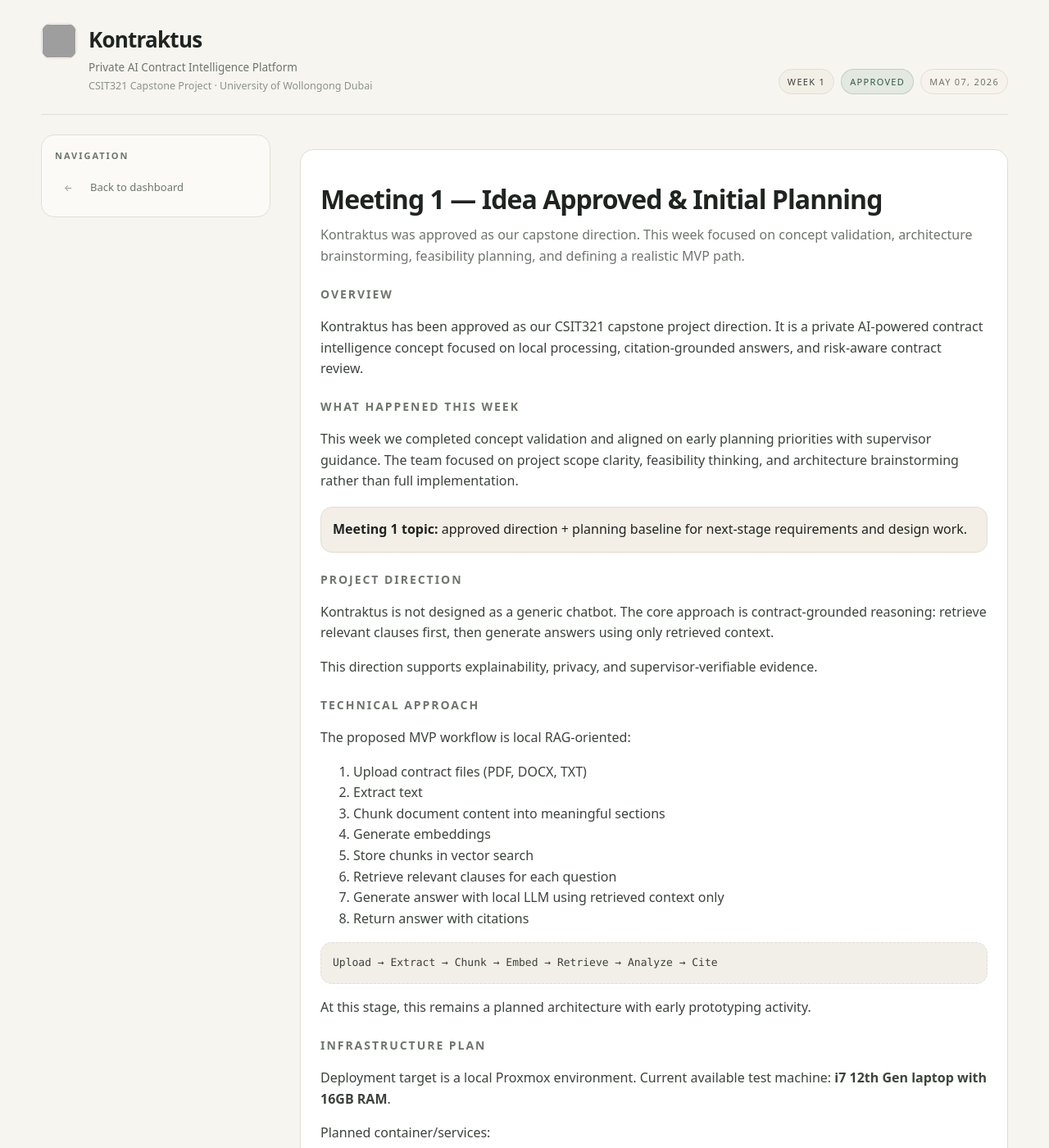
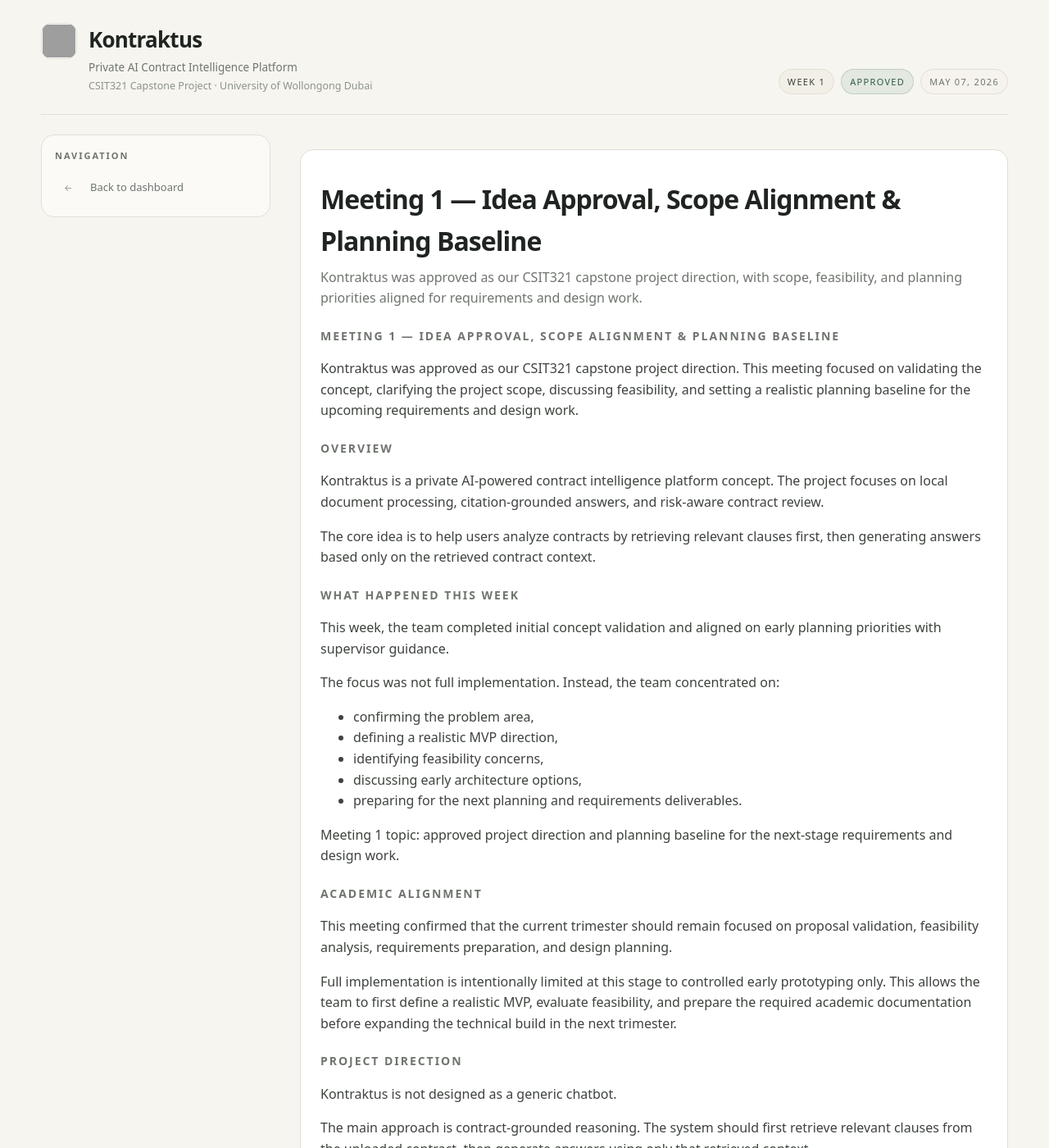
Before and after one commit to kontraktus/logo, a Jekyll site: the page built from _posts/2026-05-07-week-1-kontraktus-approved.md, in a window 1280 px wide and 1400 px high. Shown: the whole window at 82% size. Built offline with Jekyll 4.4.1, drawn with Linux system fonts in a browser that asks for light colours; some of the changed text lies outside the part shown; grey boxes are pictures that could not be loaded.

Commit message:
Meeting 1 post

```diff
--- a/_posts/2026-05-07-week-1-kontraktus-approved.md
+++ b/_posts/2026-05-07-week-1-kontraktus-approved.md
@@ -1,84 +1,103 @@
 ---
 layout: post
-title: "Meeting 1 — Idea Approved & Initial Planning"
+title: "Meeting 1 — Idea Approval, Scope Alignment & Planning Baseline"
 date: 2026-05-07
 week: 1
 status: "Approved"
 tags: [Capstone, AI, Contracts, RAG, Local AI]
-summary: "Kontraktus was approved as our capstone direction. This week focused on concept validation, architecture brainstorming, feasibility planning, and defining a realistic MVP path."
+summary: "Kontraktus was approved as our CSIT321 capstone project direction, with scope, feasibility, and planning priorities aligned for requirements and design work."
 ---
+
+## Meeting 1 — Idea Approval, Scope Alignment & Planning Baseline
+
+Kontraktus was approved as our CSIT321 capstone project direction. This meeting focused on validating the concept, clarifying the project scope, discussing feasibility, and setting a realistic planning baseline for the upcoming requirements and design work.
 
 ## Overview
 
-Kontraktus has been approved as our CSIT321 capstone project direction.
-It is a private AI-powered contract intelligence concept focused on local processing, citation-grounded answers, and risk-aware contract review.
+Kontraktus is a private AI-powered contract intelligence platform concept. The project focuses on local document processing, citation-grounded answers, and risk-aware contract review.
+
+The core idea is to help users analyze contracts by retrieving relevant clauses first, then generating answers based only on the retrieved contract context.
 
 ## What Happened This Week
 
-This week we completed concept validation and aligned on early planning priorities with supervisor guidance.
-The team focused on project scope clarity, feasibility thinking, and architecture brainstorming rather than full implementation.
+This week, the team completed initial concept validation and aligned on early planning priorities with supervisor guidance.
 
-<div class="callout">
-<strong>Meeting 1 topic:</strong> approved direction + planning baseline for next-stage requirements and design work.
-</div>
+The focus was not full implementation. Instead, the team concentrated on:
+
+- confirming the problem area,
+- defining a realistic MVP direction,
+- identifying feasibility concerns,
+- discussing early architecture options,
+- preparing for the next planning and requirements deliverables.
+
+Meeting 1 topic: approved project direction and planning baseline for the next-stage requirements and design work.
+
+## Academic Alignment
+
+This meeting confirmed that the current trimester should remain focused on proposal validation, feasibility analysis, requirements preparation, and design planning.
+
+Full implementation is intentionally limited at this stage to controlled early prototyping only. This allows the team to first define a realistic MVP, evaluate feasibility, and prepare the required academic documentation before expanding the technical build in the next trimester.
 
 ## Project Direction
 
 Kontraktus is not designed as a generic chatbot.
-The core approach is contract-grounded reasoning:
-retrieve relevant clauses first, then generate answers using only retrieved context.
 
-This direction supports explainability, privacy, and supervisor-verifiable evidence.
+The main approach is contract-grounded reasoning. The system should first retrieve relevant clauses from the uploaded contract, then generate answers using only that retrieved context.
 
-## Technical Approach
+This direction supports:
 
-The proposed MVP workflow is local RAG-oriented:
+- explainability,
+- privacy,
+- citation-based evidence,
+- supervisor-verifiable outputs,
+- reduced hallucination risk.
 
-1. Upload contract files (PDF, DOCX, TXT)
-2. Extract text
-3. Chunk document content into meaningful sections
-4. Generate embeddings
-5. Store chunks in vector search
-6. Retrieve relevant clauses for each question
-7. Generate answer with local LLM using retrieved context only
-8. Return answer with citations
+## Initial Technical Direction
 
-<div class="diagram">
+The proposed MVP is based on a local RAG-oriented workflow:
+
 Upload → Extract → Chunk → Embed → Retrieve → Analyze → Cite
-</div>
 
-At this stage, this remains a planned architecture with early prototyping activity.
+At this stage, this is a planned architecture and feasibility direction, not a completed implementation.
 
-## Infrastructure Plan
+The goal is to determine whether a local AI workflow can realistically support contract Q&A, clause retrieval, and basic risk identification within the project timeline and available hardware.
 
-Deployment target is a local Proxmox environment.
-Current available test machine: <strong>i7 12th Gen laptop with 16GB RAM</strong>.
+## Initial Infrastructure Plan
 
-Planned container/services:
+The expected deployment target is a local Proxmox-based environment.
 
-- <strong>kontraktus-ai</strong> — local AI services (Ollama, Python, LangChain/LlamaIndex, ChromaDB)
-- <strong>kontraktus-web</strong> — upload and Q/A interface with citations/risk display
-- <strong>kontraktus-docs</strong> — optional Paperless-ngx for OCR/document organization
-- <strong>database layer</strong> — contracts, risks, users, audit logs, and future workflows
+The current available test machine is an i7 12th Gen laptop with 16GB RAM.
+
+Initial planned components include:
+
+- local AI service for LLM, embeddings, and retrieval,
+- web interface for contract upload and Q&A,
+- document processing layer for extraction/OCR,
+- database layer for contracts, risks, users, citations, and audit logs.
+
+These components remain part of the planning and feasibility analysis at this stage.
 
 ## Long-Term Vision
 
 Kontraktus should remain a general contract intelligence platform while supporting specialized domain views over time.
 
-Examples:
+Possible future domains include:
 
-- Real estate: lease renewals, maintenance contracts, tenant obligations
-- Construction: payment terms, EOT notices, retention, subcontractor risk
-- Legal teams: liability, governing law, dispute resolution, termination clauses
-- Procurement: vendor contracts, SLA obligations, renewal risks
+- real estate contracts,
+- construction contracts,
+- legal team review workflows,
+- procurement and vendor agreements.
+
+The long-term goal is to build a platform that can identify important clauses, explain contract risks, and support structured legal review.
 
 ## Next Steps
 
-Near-term academic focus:
+The next academic priorities are:
 
 - complete planning and feasibility documentation,
 - prepare requirements analysis,
 - continue architecture design,
+- define a realistic MVP boundary,
 - run controlled early prototyping to validate local RAG feasibility.
 
 The implementation-heavy phase is expected to expand significantly in the next trimester.
```
